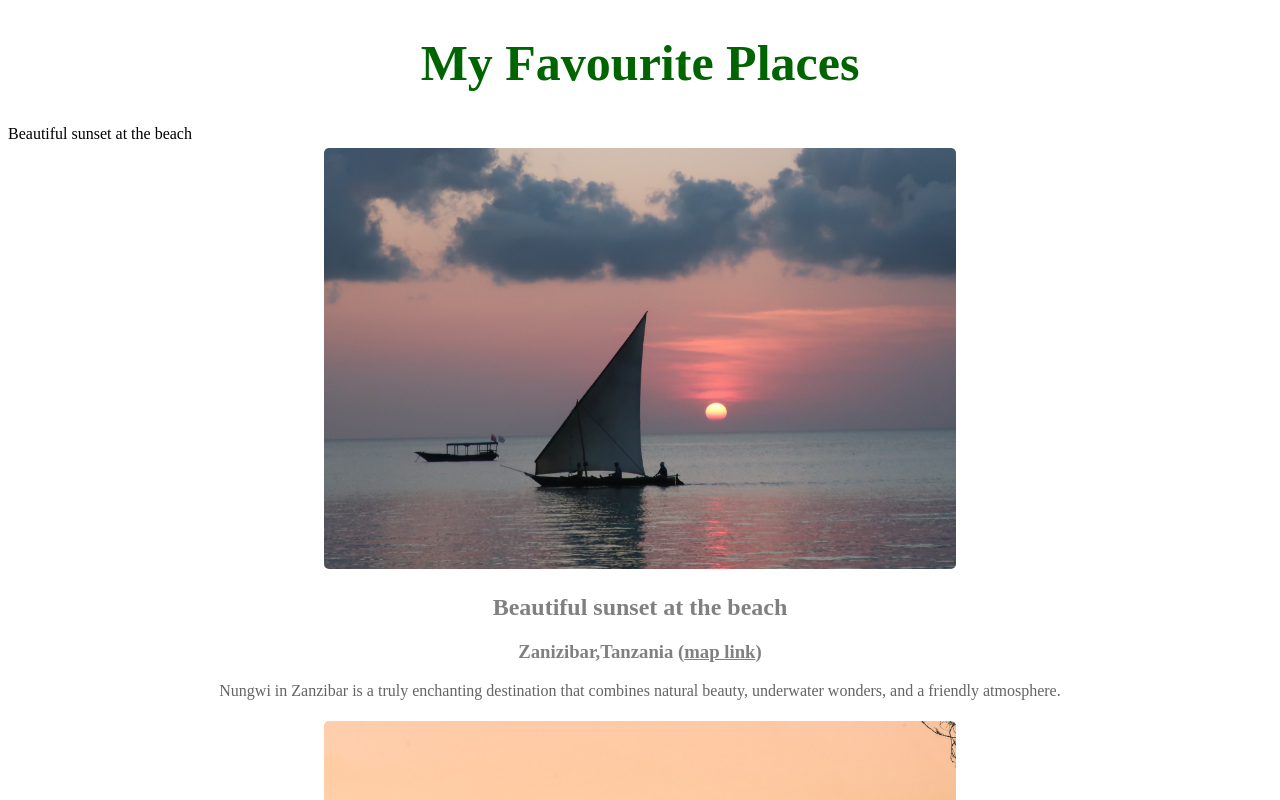
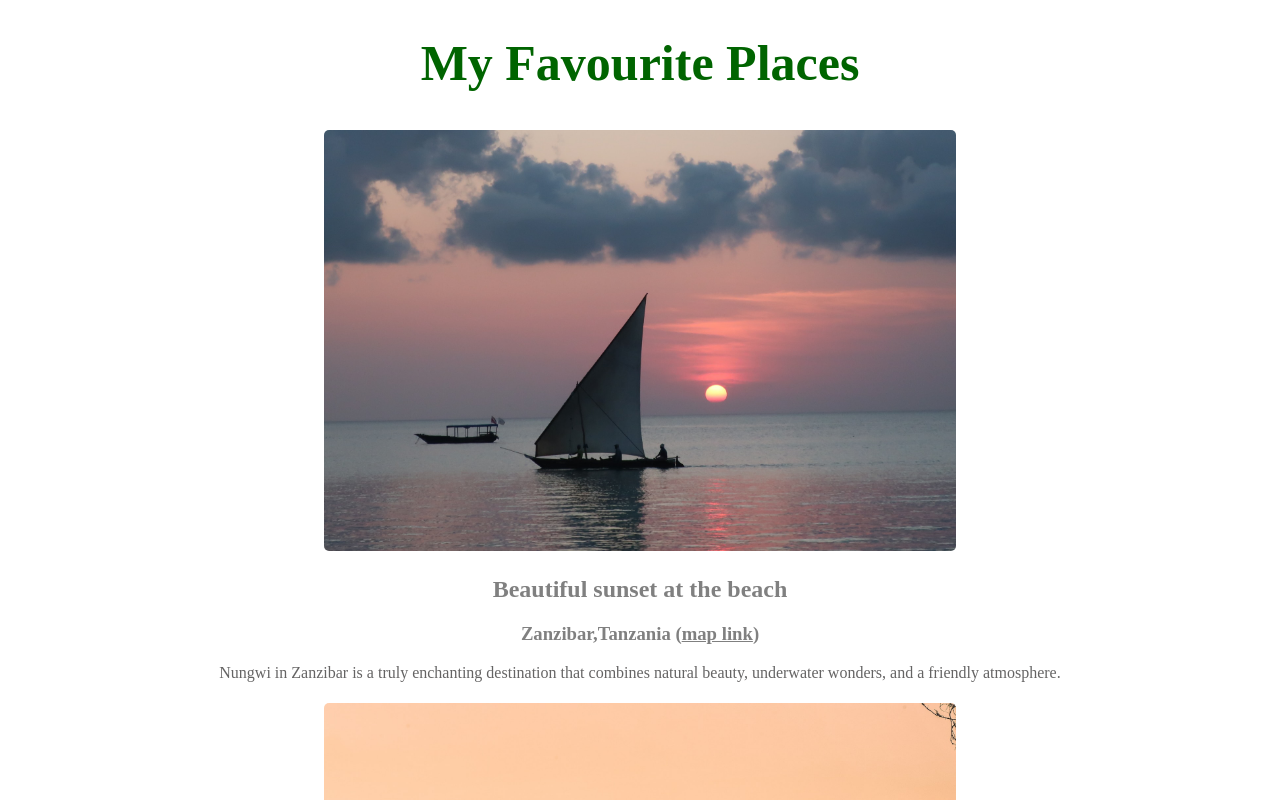
Before and after one commit to cynthiacodes/favourite-places-react, a React (Create React App) app: page / in a window 1280 px wide. Shown: the top 800 px of the page. Built offline with nearby package versions, Linux system fonts and the light colour scheme; the HTML template or start-up script is replaced by a standard one.

Commit message:
rendered journal entries using map method

```diff
--- a/src/components/MainContent.tsx
+++ b/src/components/MainContent.tsx
@@ -1,56 +1,22 @@
 import PlaceEntry from "./PlaceEntry";
 import { myEntries } from "../entriesData";
+import { Fragment } from "react";
 
 function MainContent(): JSX.Element {
-  return (
-    <main>
-      {myEntries[0].title}
+  const listEntries = myEntries.map((entry) => (
+    <Fragment key={entry.placeName}>
       <PlaceEntry
-        imageURL={"/images/zanzibar.jpg"}
-        imageText="sunset over the Indian Ocean in Zanzibar"
-        title={"Beautiful sunset at the beach"}
-        placeName={"Zanizibar"}
-        countryName={"Tanzania"}
-        mapURL={"https://goo.gl/maps/YkieqGjkieoNo46Z9"}
-        text={
-          "Nungwi in Zanzibar is a truly enchanting destination that combines natural beauty, underwater wonders, and a friendly atmosphere."
-        }
+        imageURL={entry.imageURL}
+        imageText={entry.imageText}
+        title={entry.title}
+        placeName={entry.placeName}
+        countryName={entry.countryName}
+        mapURL={entry.mapURL}
+        text={entry.text}
       />
-      <PlaceEntry
-        imageURL={"/images/giraffe.jpg"}
-        imageText={"giraffe in the sunset"}
-        title={"Seeing Giraffes in their natural habitat"}
-        placeName={"Maasai Mara Safari"}
-        countryName={"Kenya"}
-        mapURL={"https://goo.gl/maps/b7gnfBtx2oG2PWsP8"}
-        text={
-          "As the golden sun begins to set over the vast plains of Maasai Mara, casting a warm glow across the landscape, you find yourself in awe of the breathtaking beauty that surrounds you."
-        }
-      />
-      <PlaceEntry
-        imageURL={"/images/lyme-park.jpg"}
-        imageText={"picnic at lyme park"}
-        title={"Picnic at Lyme Park"}
-        placeName={"Cheshire"}
-        countryName={"England"}
-        mapURL={"https://goo.gl/maps/tk1wNeDQx14xX13FA"}
-        text={
-          "Lyme Park is an enchanting estate that seamlessly combines stunning landscapes, grand architecture, and a rich history."
-        }
-      />
-      <PlaceEntry
-        imageURL={"/images/suzhou.jpg"}
-        imageText={"walking through the Venice of China"}
-        title={"Walking through the Venice of China"}
-        placeName={"Suzhou"}
-        countryName={"China"}
-        mapURL={"https://goo.gl/maps/sUaHa7TJcVmpcqk77"}
-        text={
-          'Suzhou, often referred to as the "Venice of China," is a city renowned for its enchanting waterways, classical gardens, and rich cultural heritage.'
-        }
-      />
-    </main>
-  );
+    </Fragment>
+  ));
+  return <main>{listEntries}</main>;
 }
 
 export default MainContent;
```
